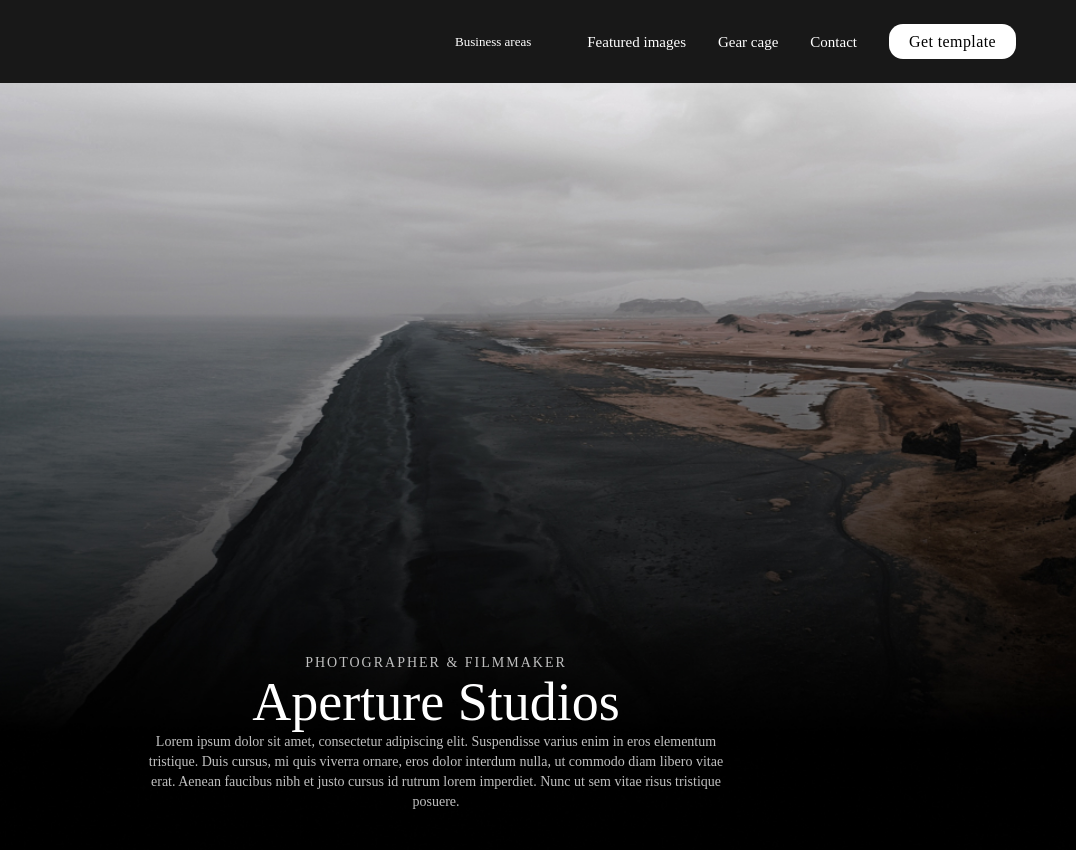
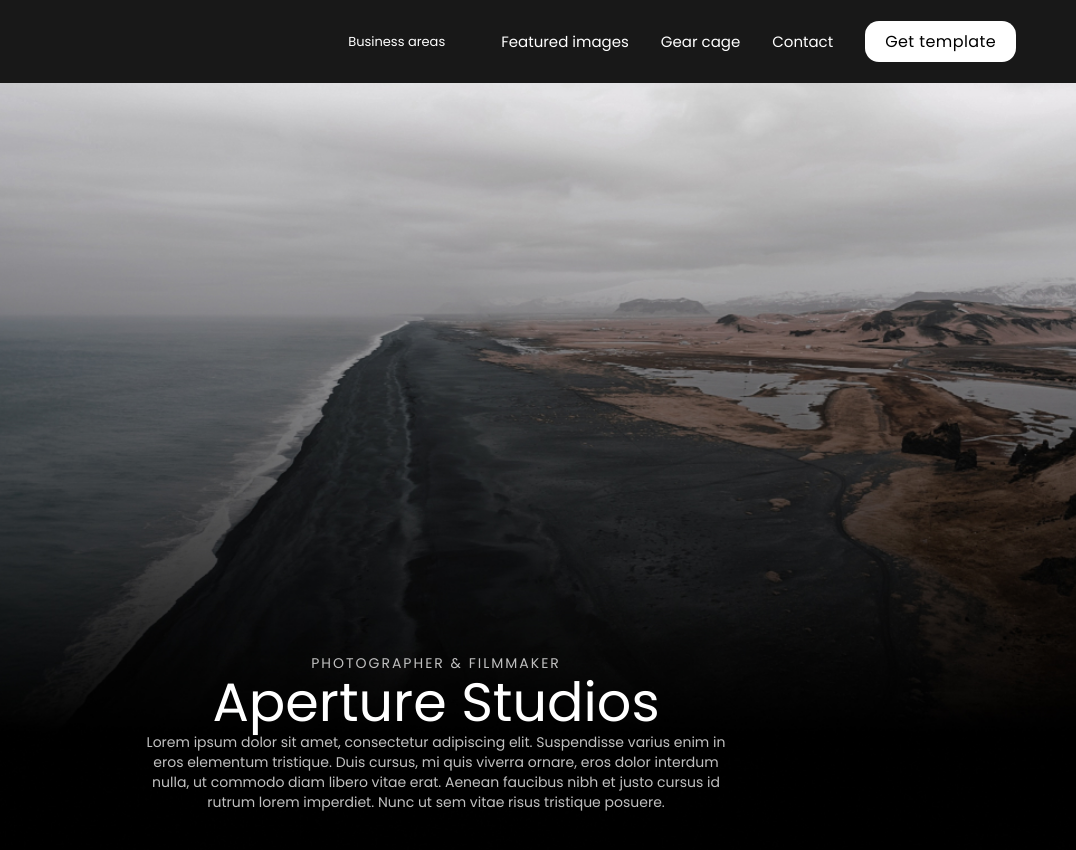
Before and after one commit to vanyaruda/aperture, a plain HTML site: page index.html in a window 1280 px wide. Shown: the full height of the page, 204-1280 px from the left. Drawn offline with Linux system fonts and the light colour scheme.

Commit message:
add fonts

```diff
--- a/css/style.css
+++ b/css/style.css
@@ -31,7 +31,7 @@ header{
     margin-left: 32px;
 }
 .item_link_1{
-    text-decoration: none; font-family: 'Poppins';
+    text-decoration: none; font-family: 'Poppins', sans-serif;
     font-style: normal;
     font-weight: 400;
     font-size: 13px;
@@ -39,7 +39,7 @@ header{
     color: #FFFFFF;
 }
 .item_link_2{
-    text-decoration: none;font-family: 'Poppins';
+    text-decoration: none; font-family: 'Poppins', sans-serif;
     font-style: normal;
     font-weight: 400;
     font-size: 15px;
@@ -47,7 +47,7 @@ header{
     color: #FFFFFF;
 }
 .item_link_3{
-    text-decoration: none; font-family: 'Poppins';
+    text-decoration: none; font-family: 'Poppins', sans-serif;
     font-style: normal;
     font-weight: 400;
     font-size: 15px;
@@ -55,7 +55,7 @@ header{
     color: #FFFFFF;
 }
 .item_link_4{
-    text-decoration: none; font-family: 'Poppins';
+    text-decoration: none; font-family: 'Poppins', sans-serif;
     font-style: normal;
     font-weight: 400;
     font-size: 15px;
@@ -63,7 +63,7 @@ header{
     color: #FFFFFF;
 }
 .item_link_5{
-    text-decoration: none; font-family: 'Poppins';  padding: 9px 20px 9px 20px; background: #FFFFFF; border-radius: 14px;
+    text-decoration: none; font-family: 'Poppins', sans-serif;  padding: 9px 20px 9px 20px; background: #FFFFFF; border-radius: 14px;
     font-style: normal;
     font-weight: 400;
     font-size: 16px;
@@ -78,7 +78,7 @@ header{
     max-width: 580px; text-align: center;
 }
 .title{
-    font-family: 'Poppins';
+    font-family: 'Poppins', sans-serif;
 font-style: normal;
 font-weight: 400;
 font-size: 14px;
@@ -89,7 +89,7 @@ text-transform: uppercase;
 color: #C0C0C0;
 }
 h1{
-    font-family: 'Poppins';
+    font-family: 'Poppins', sans-serif;
     font-style: normal;
     font-weight: 400;
     font-size: 54px;
@@ -97,7 +97,7 @@ h1{
     color: #FFFFFF;
 }
 .subtitle{
-    font-family: 'Poppins';
+    font-family: 'Poppins', sans-serif;
     font-style: normal;
     font-weight: 400;
     font-size: 14px;
--- a/index.html
+++ b/index.html
@@ -6,6 +6,9 @@
     <meta name="viewport" content="width=device-width, initial-scale=1.0">
     <title>Aperture</title>
     <link rel="stylesheet" href="css/style.css">
+    <link rel="preconnect" href="https://fonts.googleapis.com">
+<link rel="preconnect" href="https://fonts.gstatic.com" crossorigin>
+<link href="https://fonts.googleapis.com/css2?family=Poppins&display=swap" rel="stylesheet">
 </head>
 <body>
     <header>
```
